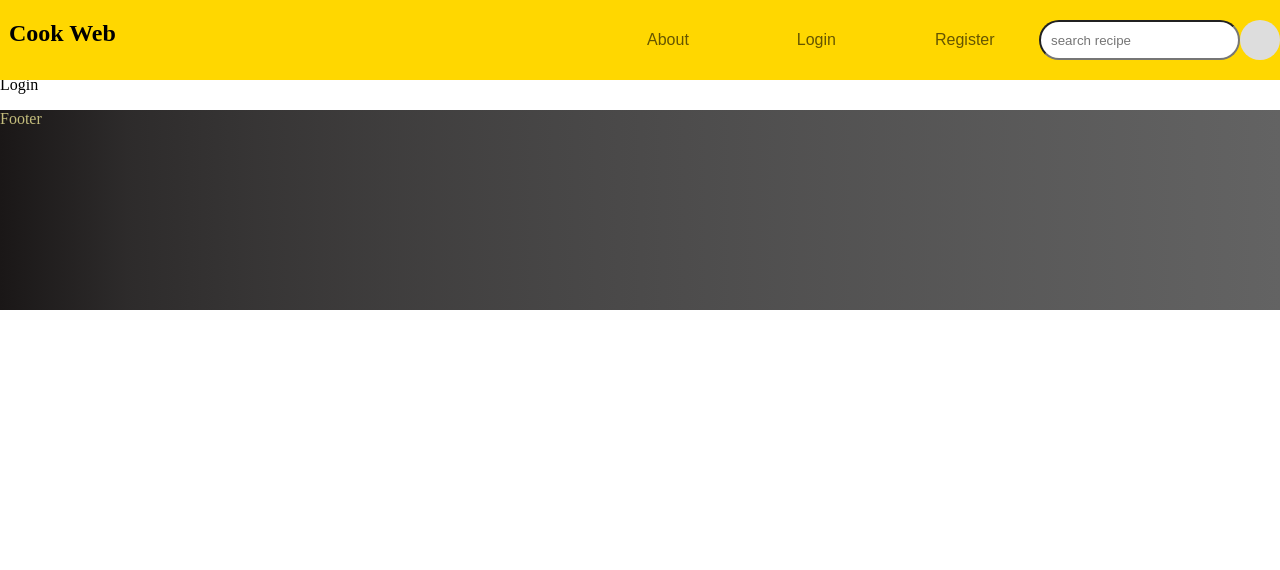
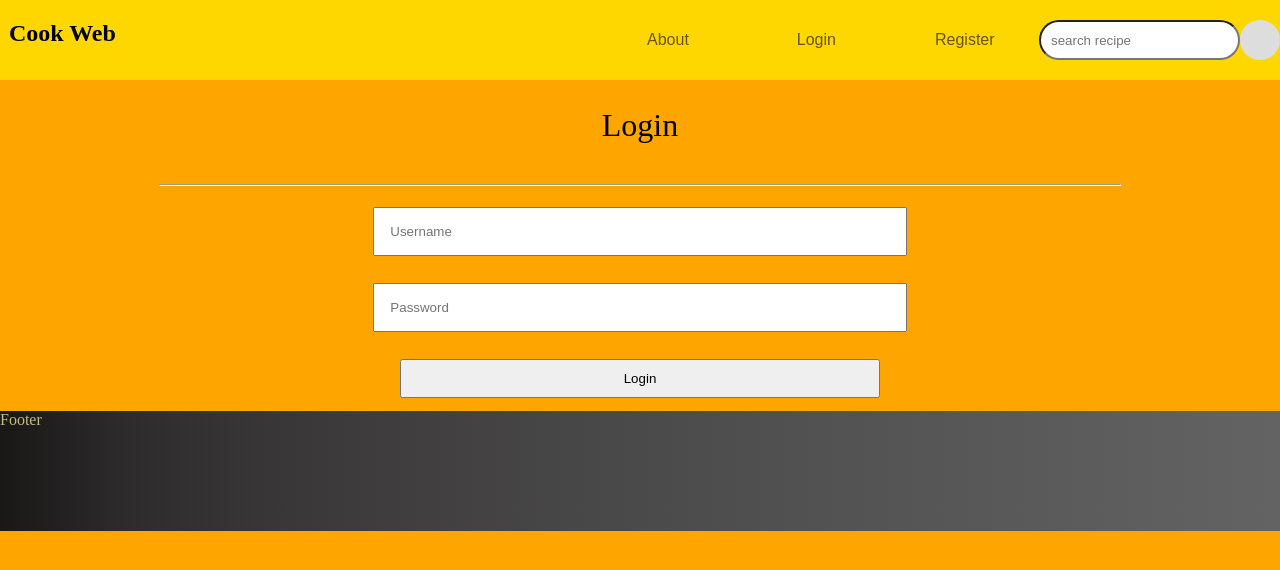
Before and after one commit to dickykintano1/firstwebsite, a React (Create React App) app in the folder FrontEnd/cook-web/: page /login in a window 1280 px wide. Shown: the top 570 px of the page. Built offline with nearby package versions, Linux system fonts and the light colour scheme.

Commit message:
Added Login Page
Login Page base, several fixes towards pages display on different devices

```diff
--- a/FrontEnd/cook-web/src/components/Header.js
+++ b/FrontEnd/cook-web/src/components/Header.js
@@ -18,7 +18,7 @@ function Header() {
           <button
             className='submit-button'
             type='submit'
-            >
+          >
           </button>
         </form>
       </div>
--- a/FrontEnd/cook-web/src/components/css/About.css
+++ b/FrontEnd/cook-web/src/components/css/About.css
@@ -1,9 +1,9 @@
 body{
-    padding-top: 60px;
     left: 0;
     right: 0;
     margin: 0;
     bottom:0;
+    padding-top: 75px;
 }
 
 .about-container{
@@ -12,6 +12,6 @@ body{
 
 .about-paragraph{
     text-align: left;
-    font-size: 1.75em;
-    margin: 0 5em;
+    font-size: 2.5vw;
+    margin: 0 3em;
 }
--- a/FrontEnd/cook-web/src/components/css/Footer.css
+++ b/FrontEnd/cook-web/src/components/css/Footer.css
@@ -1,7 +1,7 @@
 .footer-container {
     background: linear-gradient(90deg, rgb(26, 23, 23), 30%, rgb(99, 99, 99) 100%);
     color: rgb(195, 188, 124);
-    min-height: 25vh;
+    min-height: 15vh;
     left: 0;
     right: 0;
     bottom: 0;
--- a/FrontEnd/cook-web/src/components/css/Home.css
+++ b/FrontEnd/cook-web/src/components/css/Home.css
@@ -6,6 +6,7 @@
 } */
 
 .home-container{
+    padding: 10px 0;
     background-color: orange;
 }
 
@@ -26,7 +27,7 @@
 }
 
 .carousel-container{
-    padding: 0 200px;
+    padding: 0 20%;
 }
 
 
--- /dev/null
+++ b/FrontEnd/cook-web/src/components/css/Login.css
@@ -0,0 +1,22 @@
+body{
+    background-color: orange;
+    /* height: 85vh; */
+}
+
+.input-container{
+    display: grid;
+    grid-template-columns: 1fr;
+    /* padding-bottom: 16.75em; */
+    /* margin: 2em 25%; */
+    /* padding: 25px 45%; */
+}
+
+.input{
+    margin: 1em 28em;
+    padding: 15px;
+}
+
+.button{
+    margin: 1em 30em;
+    padding: 10px;
+}
--- a/FrontEnd/cook-web/src/components/pages/About.js
+++ b/FrontEnd/cook-web/src/components/pages/About.js
@@ -1,10 +1,9 @@
 import React from 'react'
-import '../css/General.css'
 import '../css/About.css'
 
 function About(){
     return (
-        <div className='about-container'>
+        <div className='about-container css2'>
             <h1 className='general-text'>About Cook Web<hr className='general-line'></hr></h1>
             <p className='about-paragraph'>Cook Web is a space for anybody to learn, share, and improve on their cooking. You can
                 look at what recipes other people have been cooking while you can also submit your very own recipe.
--- a/FrontEnd/cook-web/src/components/pages/Login.js
+++ b/FrontEnd/cook-web/src/components/pages/Login.js
@@ -1,8 +1,28 @@
 import React from 'react';
+import '../css/Login.css'
 
 function Login() {
   return (
-    <p>Login</p>
+    <div className=''>
+      <form className='input-container' action=''>
+        <p className='general-text'>Login</p>
+        <hr className='general-line'></hr>
+        <input
+          className='input'
+          type='username'
+          placeholder='Username'
+        />
+        <input
+          className='input'
+          type='password'
+          placeholder='Password'
+        />
+        <button
+          className='button'
+          type='submit'
+        >Login</button>
+      </form>
+    </div>
   )
 }
 
```
Also changed, not shown: FrontEnd/cook-web/src/components/pages/Search_result.js (deleted, +0 -9 lines).
